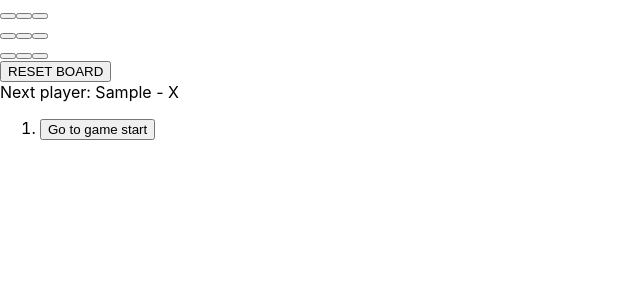
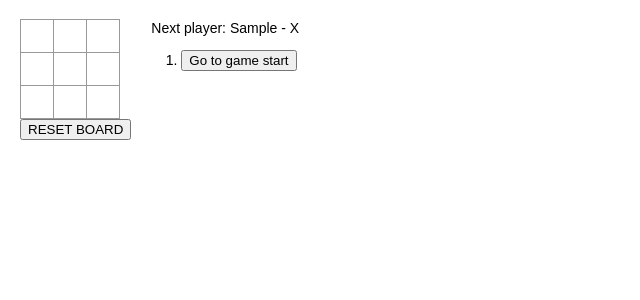
Before and after one commit to Lameck1/React_tic-tac-toe, a React (Create React App) app: page / in a window 1280 px wide. Both pictures are taken after typing "Sample", "Sample" into the empty fields and a click on the button "Submit". Shown: the top 300 px of the page, without its empty margins (0-640 px from the left). Built offline with nearby package versions, Linux system fonts and the light colour scheme.

Commit message:
Style the app

```diff
--- a/src/index.css
+++ b/src/index.css
@@ -1,13 +1,60 @@
 body {
-  margin: 0;
-  font-family: -apple-system, BlinkMacSystemFont, 'Segoe UI', 'Roboto', 'Oxygen',
-    'Ubuntu', 'Cantarell', 'Fira Sans', 'Droid Sans', 'Helvetica Neue',
-    sans-serif;
-  -webkit-font-smoothing: antialiased;
-  -moz-osx-font-smoothing: grayscale;
+  font: 14px 'Century Gothic', Futura, sans-serif;
+  margin: 20px;
 }
 
-code {
-  font-family: source-code-pro, Menlo, Monaco, Consolas, 'Courier New',
-    monospace;
+ol,
+ul {
+  padding-left: 30px;
 }
+
+.board-row:after {
+  clear: both;
+  content: '';
+  display: table;
+}
+
+.status {
+  margin-bottom: 10px;
+}
+
+.cell {
+  background: #fff;
+  border: 1px solid #999;
+  float: left;
+  font-size: 24px;
+  font-weight: bold;
+  line-height: 34px;
+  height: 34px;
+  margin-right: -1px;
+  margin-top: -1px;
+  padding: 0;
+  text-align: center;
+  width: 34px;
+}
+
+.cell:focus {
+  outline: none;
+}
+
+.kbd-navigation .cell:focus {
+  background: #ddd;
+}
+
+.game {
+  display: flex;
+  flex-direction: row;
+}
+
+.game-info {
+  margin-left: 20px;
+}
+
+form {
+  display: flex;
+  flex-direction: column;
+}
+
+form > label {
+  margin-bottom: 5px;
+}
```
